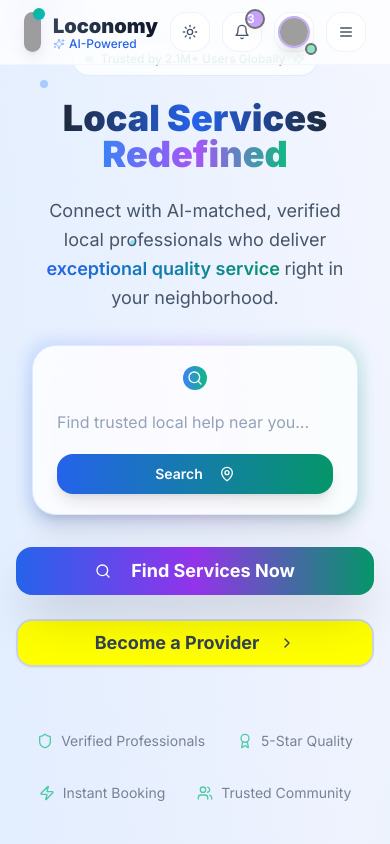
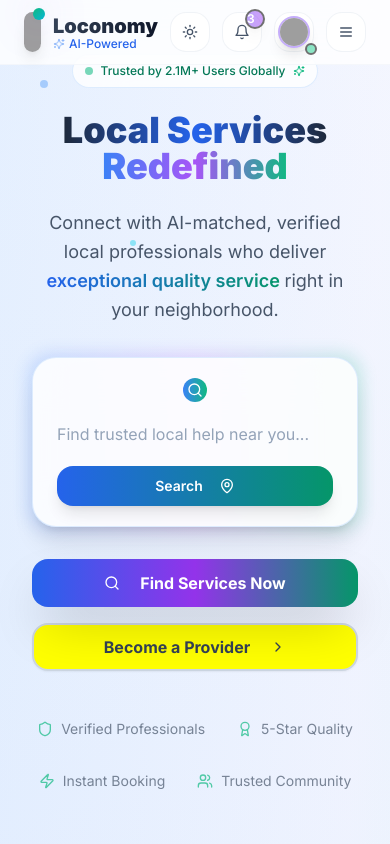
Before and after one commit to thupa-pro/lipo, a Next.js app: page /en in a window 390 px wide. Shown: the top 844 px of the page. Built offline with nearby package versions, Linux system fonts and the light colour scheme; grey boxes are pictures that could not be loaded.

Commit message:
Enhance CTA buttons with better mobile responsiveness and accessibility
cgen-951bd176b10d4205acc2310aad3c12c2

```diff
--- a/app/[locale]/page.tsx
+++ b/app/[locale]/page.tsx
@@ -250,26 +250,32 @@ export default function HomePage() {
           </div>
 
           {/* CTA Buttons */}
-          <div className="flex flex-col sm:flex-row gap-6 justify-center mb-16">
+          <div className="flex flex-col sm:flex-row gap-4 sm:gap-6 justify-center mb-12 sm:mb-16 px-4 sm:px-0">
             <Button
               size="lg"
-              className="relative bg-gradient-to-r from-blue-600 via-purple-600 to-emerald-600 hover:from-blue-500 hover:via-purple-500 hover:to-emerald-500 dark:from-violet-600 dark:via-purple-600 dark:to-pink-600 dark:hover:from-violet-500 dark:hover:via-purple-500 dark:hover:to-pink-500 text-white rounded-2xl px-12 py-4 font-bold text-lg shadow-2xl hover:shadow-blue-500/30 dark:hover:shadow-violet-500/30 transition-all duration-500 group"
+              className="relative w-full sm:w-auto bg-gradient-to-r from-blue-600 via-purple-600 to-emerald-600 hover:from-blue-500 hover:via-purple-500 hover:to-emerald-500 dark:from-violet-600 dark:via-purple-600 dark:to-pink-600 dark:hover:from-violet-500 dark:hover:via-purple-500 dark:hover:to-pink-500 text-white rounded-2xl px-8 sm:px-12 py-4 font-bold text-base sm:text-lg shadow-2xl hover:shadow-blue-500/30 dark:hover:shadow-violet-500/30 transition-all duration-500 group focus:outline-none focus:ring-2 focus:ring-blue-500 focus:ring-offset-2 dark:focus:ring-offset-black"
               asChild
             >
-              <Link href="/browse">
-                <Search className="w-5 h-5 mr-3 group-hover:scale-110 transition-transform" />
+              <Link href="/browse" aria-label="Browse and find local services">
+                <Search
+                  className="w-5 h-5 mr-3 group-hover:scale-110 transition-transform"
+                  aria-hidden="true"
+                />
                 Find Services Now
               </Link>
             </Button>
             <Button
               size="lg"
               variant="outline"
-              className="rounded-2xl px-12 py-4 font-bold text-lg border-2 border-slate-300 dark:border-white/20 text-slate-700 dark:text-white hover:bg-slate-50 dark:hover:bg-white/10 hover:border-blue-400 dark:hover:border-white/40 transition-all duration-500"
+              className="w-full sm:w-auto rounded-2xl px-8 sm:px-12 py-4 font-bold text-base sm:text-lg border-2 border-slate-300 dark:border-white/20 text-slate-700 dark:text-white hover:bg-slate-50 dark:hover:bg-white/10 hover:border-blue-400 dark:hover:border-white/40 transition-all duration-500 focus:outline-none focus:ring-2 focus:ring-blue-500 focus:ring-offset-2 dark:focus:ring-offset-black"
               asChild
             >
-              <Link href="/become-provider">
+              <Link
+                href="/become-provider"
+                aria-label="Join as a service provider"
+              >
                 Become a Provider
-                <ChevronRight className="w-5 h-5 ml-3" />
+                <ChevronRight className="w-5 h-5 ml-3" aria-hidden="true" />
               </Link>
             </Button>
           </div>
```
